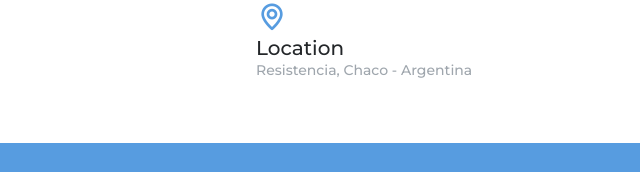
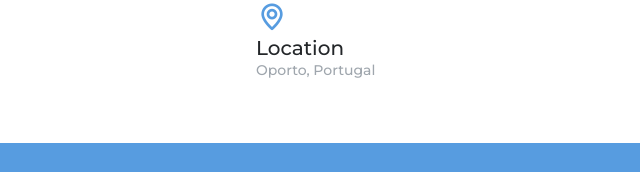
Before and after one commit to FacuErhardt/facuerhardt.github.io, a plain HTML site: page index.html in a window 1280 px wide. Shown: the part 3880-4052 px from the top of the page, 0-640 px from the left. Drawn offline with nearby package versions, Linux system fonts and the light colour scheme.

Commit message:
Update index.html

```diff
--- a/index.html
+++ b/index.html
@@ -636,7 +636,7 @@
 
                             <div>
                                 <h3 class="contact__title">Location</h3>
-                                <span class="contact__subtitle">Resistencia, Chaco - Argentina </span>
+                                <span class="contact__subtitle">Oporto, Portugal </span>
                             </div>
                         </div>
                     </div>
```
